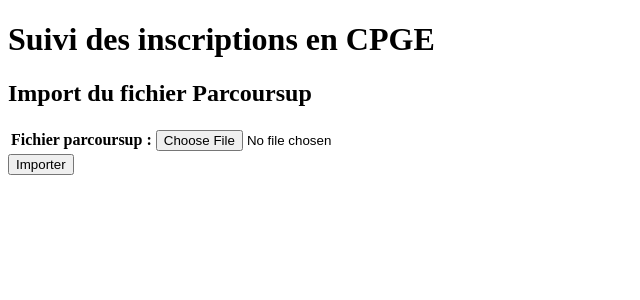
After one commit to pykol/inscrisup, a Django app: page /proposition/import/ in a window 1280 px wide. The commit adds this page. Shown: the top 300 px of the page, without its empty margins (0-640 px from the left). Run offline with Django 3.2, Linux system fonts and the light colour scheme.

Commit message:
Ébauche d'import du fichier des admis via Parcoursup

```diff
--- a/parcoursup/forms.py
+++ b/parcoursup/forms.py
@@ -33,3 +33,6 @@ class PropositionForm(forms.ModelForm):
         if nouv_prop:
             nouv_prop.etudiant.nouvelle_proposition(nouv_prop)
         return nouv_prop
+
+class ParcoursupImportForm(forms.Form):
+    fichier_parcoursup = forms.FileField()
--- a/parcoursup/templates/parcoursup/index.html
+++ b/parcoursup/templates/parcoursup/index.html
@@ -6,6 +6,7 @@
   </head>
   <body>
     <h1>Suivi des inscriptions en CPGE</h1>
+    <p><a href="{% url 'proposition.parcoursup_import' %}">Import du fichier Parcoursup</a>
     <p><a href="{% url 'action.liste' %}">Actions à réaliser</a>
     <aside>
       {% if classes_list %}
--- /dev/null
+++ b/parcoursup/templates/parcoursup/parcoursup_import.html
@@ -0,0 +1,20 @@
+<!DOCTYPE html>
+<html lang="fr">
+  <head>
+    <meta charset="utf-8">
+    <title>Import Parcoursup − Suivi des inscriptions</title>
+  </head>
+  <body>
+    <h1>Suivi des inscriptions en CPGE</h1>
+    <h2>Import du fichier Parcoursup</h2>
+    {% if error_message %}<p><strong>{{ error_message }}</strong></p>{% endif %}
+
+    <form enctype="multipart/form-data" action="" method="post">
+      {% csrf_token %}
+      <table>
+      {{ form.as_table }}
+      </table>
+      <input type="submit" value="Importer">
+    </form>
+  </body>
+</html>
--- a/parcoursup/urls.py
+++ b/parcoursup/urls.py
@@ -28,6 +28,7 @@ urlpatterns = [
     url(r'^etudiant/(?P<pk>[0-9]+)/$', views.EtudiantDetailView.as_view(), name='etudiant.details'),
     url(r'^etudiant/(?P<pk>[0-9]+)/demission$', views.etudiant_demission, name='etudiant.demission'),
     url(r'^proposition/ajout/$', views.proposition_ajout, name='proposition.ajout'),
+    url(r'^proposition/import/$', views.parcoursup_import, name='proposition.parcoursup_import'),
     url(r'^action/$', views.ActionTodoListView.as_view(), name='action.liste'),
     url(r'^action/(?P<pk>[0-9]+)/$', views.ActionDetailView.as_view(), name='action.details'),
     url(r'^action/(?P<pk>[0-9]+)/traiter$', views.action_traiter, name='action.traiter'),
--- a/parcoursup/views.py
+++ b/parcoursup/views.py
@@ -26,7 +26,7 @@ from django.views import generic
 from django.urls import reverse
 
 from .models import Classe, Etudiant, Action, Proposition
-from .forms import PropositionForm
+from .forms import PropositionForm, ParcoursupImportForm
 
 def index(request):
     return render(request, 'parcoursup/index.html',
@@ -75,3 +75,47 @@ def action_traiter(self, pk):
     action = get_object_or_404(Action, pk=pk)
     action.traiter(datetime.datetime.now())
     return HttpResponseRedirect(reverse('action.liste'))
+
+def parcoursup_import(request):
+    if request.method == 'POST':
+        form = ParcoursupImportForm(request.POST, request.FILES)
+        if form.is_valid():
+            dossiers_dans_fichier = []
+            #TODO traitement du fichier Parcoursup
+            for ligne in fichier:
+                numero = int(ligne[0])
+                try:
+                    etudiant = Etudiant.objects.get(pk=numero)
+                except Etudiant.DoesNotExist:
+                    etudiant = Etudiant(
+                            dossier_parcoursup=numero,
+                            nom=ligne[1],
+                            prenom=ligne[2],
+                            date_naissance=ligne[3],
+                            email=ligne[4])
+                    etudiant.save()
+
+                classe = Classe.objects.get(nom=ligne[5])
+                internat = ligne[6]
+
+                proposition = Proposition(
+                        classe=classe,
+                        etudiant=etudiant,
+                        date_proposition=datetime.datetime.now(),#XXX fichier ?
+                        internat=internat,
+                        statut=ligne[7])
+
+                etudiant.nouvelle_proposition(proposition)
+
+                dossiers_dans_fichier.append(numero)
+
+            demissionnaires = Etudiant.objects.filter(dossier_parcoursup__not_in=dossiers_dans_fichier)
+            for dem in demissionnaires:
+                dem.demission(datetime.datetime.now())
+    else:
+        form = ParcoursupImportForm()
+
+    return render(request, 'parcoursup/parcoursup_import.html',
+            {
+                'form': form,
+            })
```
